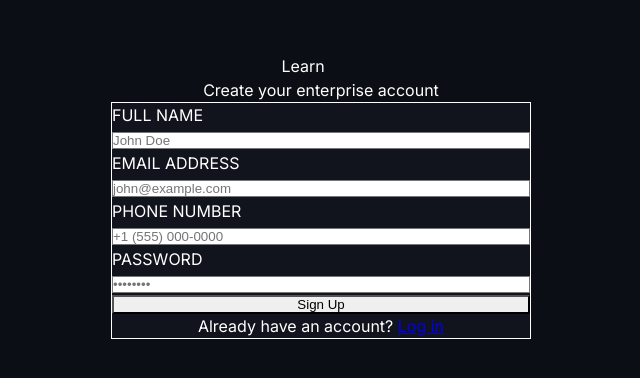
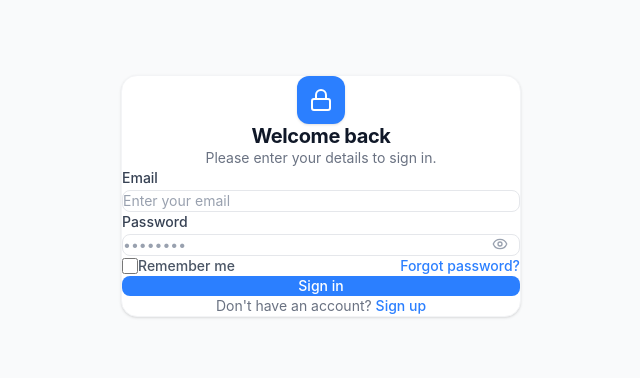
Before and after one commit to rahul02-dat/learnflowms-demo, a React (Vite) app in the folder frontend/web/: page / in a window 1280 px wide. Shown: the part 204-582 px from the top of the page, without its empty margins (319-959 px from the left). Built offline with nearby package versions, Linux system fonts and the light colour scheme; no server answers.

Commit message:
Frontend Changes

```diff
--- a/frontend/web/src/App.tsx
+++ b/frontend/web/src/App.tsx
@@ -3,7 +3,7 @@ import { useForm } from 'react-hook-form';
 import { zodResolver } from '@hookform/resolvers/zod';
 import * as z from 'zod';
 import { useMutation } from '@tanstack/react-query';
-import { Shield, Mail, Lock, User, Phone, ArrowRight, Loader2 } from 'lucide-react';
+import { Lock, Eye, Loader2 } from 'lucide-react';
 import { apiClient } from './lib/api';
 
 const registerSchema = z.object({
@@ -13,135 +13,254 @@ const registerSchema = z.object({
   password: z.string().min(8, "Password must be at least 8 characters"),
 });
 
+const loginSchema = z.object({
+  email: z.string().email("Invalid email address"),
+  password: z.string().min(1, "Password is required"),
+  remember: z.boolean().optional(),
+});
+
 type RegisterFormValues = z.infer<typeof registerSchema>;
+type LoginFormValues = z.infer<typeof loginSchema>;
 
 function App() {
-  const [isSuccess, setIsSuccess] = useState(false);
+  const [isLogin, setIsLogin] = useState(true);
+  const [showPassword, setShowPassword] = useState(false);
 
-  const { register, handleSubmit, formState: { errors } } = useForm<RegisterFormValues>({
+  // Login Form
+  const {
+    register: registerLogin,
+    handleSubmit: handleSubmitLogin,
+    formState: { errors: loginErrors }
+  } = useForm<LoginFormValues>({
+    resolver: zodResolver(loginSchema)
+  });
+
+  const loginMutation = useMutation({
+    mutationFn: async (data: LoginFormValues) => {
+      const response = await apiClient.post('/auth/login', data);
+      return response.data;
+    },
+    onSuccess: () => {
+      // Handle successful login
+      alert("Logged in successfully!");
+    }
+  });
+
+  const onLoginSubmit = (data: LoginFormValues) => {
+    loginMutation.mutate(data);
+  };
+
+  // Register Form
+  const {
+    register: registerSignup,
+    handleSubmit: handleSubmitSignup,
+    formState: { errors: signupErrors }
+  } = useForm<RegisterFormValues>({
     resolver: zodResolver(registerSchema)
   });
 
-  const mutation = useMutation({
+  const registerMutation = useMutation({
     mutationFn: async (data: RegisterFormValues) => {
       const response = await apiClient.post('/auth/register', data);
       return response.data;
     },
     onSuccess: () => {
-      setIsSuccess(true);
+      // Handle successful registration
+      alert("Registered successfully! Please check your email.");
+      setIsLogin(true);
     }
   });
 
-  const onSubmit = (data: RegisterFormValues) => {
-    mutation.mutate(data);
+  const onRegisterSubmit = (data: RegisterFormValues) => {
+    registerMutation.mutate(data);
   };
 
   return (
-    <div className="min-h-screen bg-background flex flex-col items-center justify-center p-6">
+    <div className="min-h-screen bg-gray-50 flex flex-col items-center justify-center p-6 font-sans">
+      <div className="w-full max-w-[400px] bg-white rounded-2xl shadow-sm border border-gray-100 p-8 sm:p-10">
 
-      <div className="w-full max-w-[420px]">
-        {/* Header / Logo */}
-        <div className="text-center mb-10">
-          <div className="text-3xl font-bold mb-2 tracking-tight">
-            Learn<span className="text-transparent bg-clip-text bg-gradient-to-r from-primary to-accent">Flow</span>
+        {/* Header Icon */}
+        <div className="flex justify-center mb-5">
+          <div className="w-12 h-12 bg-blue-500 rounded-xl flex items-center justify-center shadow-sm">
+            <Lock className="w-6 h-6 text-white" />
           </div>
-          <p className="text-gray-500 text-sm">Create your enterprise account</p>
         </div>
 
-        {/* Minimal Card */}
-        <div className="bg-[#11141D] rounded-2xl p-8 sm:p-10 shadow-2xl border border-white/5">
-          {isSuccess ? (
-            <div className="text-center py-6">
-              <Shield className="w-12 h-12 text-primary mx-auto mb-6 opacity-80" />
-              <h2 className="text-xl font-semibold mb-3 text-white">Check Your Email</h2>
-              <p className="text-gray-400 text-sm mb-8 leading-relaxed">
-                We've sent a verification code to your email. Please verify to activate your account.
-              </p>
-              <button
-                className="w-full bg-white/5 hover:bg-white/10 text-white rounded-lg py-3 text-sm font-medium transition-colors"
-                onClick={() => window.location.reload()}
-              >
-                Back to Login
-              </button>
+        {isLogin ? (
+          <>
+            {/* Login Header */}
+            <div className="text-center mb-8">
+              <h2 className="text-xl font-bold text-gray-900 mb-1.5">Welcome back</h2>
+              <p className="text-gray-500 text-sm">Please enter your details to sign in.</p>
             </div>
-          ) : (
-            <>
-              {mutation.isError && (
-                <div className="mb-6 p-4 rounded-lg bg-red-500/10 border border-red-500/20 text-red-400 text-sm">
-                  {(mutation.error as any)?.response?.data?.detail || "An error occurred during registration."}
+
+            {/* Login Error */}
+            {loginMutation.isError && (
+              <div className="mb-6 p-3 rounded-lg bg-red-50 border border-red-100 text-red-600 text-sm text-center">
+                {(loginMutation.error as any)?.response?.data?.detail || "Invalid credentials."}
               </div>
             )}
 
-              <form onSubmit={handleSubmit(onSubmit)} className="space-y-5">
+            {/* Login Form */}
+            <form onSubmit={handleSubmitLogin(onLoginSubmit)} className="space-y-4">
               <div>
-                  <label className="block text-xs font-medium text-gray-400 mb-1.5 uppercase tracking-wider">Full Name</label>
+                <label className="block text-sm font-medium text-gray-700 mb-1.5">Email</label>
                 <input
-                    {...register("full_name")}
-                    type="text"
-                    className="w-full bg-black/20 border border-white/5 rounded-lg py-3 px-4 text-white text-sm focus:outline-none focus:ring-1 focus:ring-primary/50 focus:border-primary/50 transition-all placeholder:text-gray-600"
-                    placeholder="John Doe"
+                  {...registerLogin("email")}
+                  type="email"
+                  className="w-full bg-white border border-gray-200 rounded-lg py-2.5 px-3.5 text-gray-900 text-sm focus:outline-none focus:ring-2 focus:ring-blue-500/20 focus:border-blue-500 transition-all placeholder:text-gray-400"
+                  placeholder="Enter your email"
                 />
-                  {errors.full_name && <p className="text-red-400 text-xs mt-1.5">{errors.full_name.message}</p>}
+                {loginErrors.email && <p className="text-red-500 text-xs mt-1.5">{loginErrors.email.message}</p>}
               </div>
 
               <div>
-                  <label className="block text-xs font-medium text-gray-400 mb-1.5 uppercase tracking-wider">Email Address</label>
+                <label className="block text-sm font-medium text-gray-700 mb-1.5">Password</label>
+                <div className="relative">
                   <input
-                    {...register("email")}
-                    type="email"
-                    className="w-full bg-black/20 border border-white/5 rounded-lg py-3 px-4 text-white text-sm focus:outline-none focus:ring-1 focus:ring-primary/50 focus:border-primary/50 transition-all placeholder:text-gray-600"
-                    placeholder="john@example.com"
+                    {...registerLogin("password")}
+                    type={showPassword ? "text" : "password"}
+                    className="w-full bg-white border border-gray-200 rounded-lg py-2.5 pl-3.5 pr-10 text-gray-900 text-sm focus:outline-none focus:ring-2 focus:ring-blue-500/20 focus:border-blue-500 transition-all placeholder:text-gray-400"
+                    placeholder="••••••••"
                   />
-                  {errors.email && <p className="text-red-400 text-xs mt-1.5">{errors.email.message}</p>}
+                  <button
+                    type="button"
+                    onClick={() => setShowPassword(!showPassword)}
+                    className="absolute right-3 top-1/2 -translate-y-1/2 text-gray-400 hover:text-gray-600 focus:outline-none"
+                  >
+                    <Eye className="w-4 h-4" />
+                  </button>
+                </div>
+                {loginErrors.password && <p className="text-red-500 text-xs mt-1.5">{loginErrors.password.message}</p>}
               </div>
 
-                <div>
-                  <label className="block text-xs font-medium text-gray-400 mb-1.5 uppercase tracking-wider">Phone Number</label>
+              <div className="flex items-center justify-between pt-1">
+                <label className="flex items-center space-x-2 cursor-pointer">
                   <input
-                    {...register("phone_number")}
-                    type="tel"
-                    className="w-full bg-black/20 border border-white/5 rounded-lg py-3 px-4 text-white text-sm focus:outline-none focus:ring-1 focus:ring-primary/50 focus:border-primary/50 transition-all placeholder:text-gray-600"
-                    placeholder="+1 (555) 000-0000"
+                    type="checkbox"
+                    {...registerLogin("remember")}
+                    className="w-4 h-4 rounded border-gray-300 text-blue-500 focus:ring-blue-500"
                   />
-                  {errors.phone_number && <p className="text-red-400 text-xs mt-1.5">{errors.phone_number.message}</p>}
-                </div>
-
-                <div>
-                  <label className="block text-xs font-medium text-gray-400 mb-1.5 uppercase tracking-wider">Password</label>
-                  <input
-                    {...register("password")}
-                    type="password"
-                    className="w-full bg-black/20 border border-white/5 rounded-lg py-3 px-4 text-white text-sm focus:outline-none focus:ring-1 focus:ring-primary/50 focus:border-primary/50 transition-all placeholder:text-gray-600"
-                    placeholder="••••••••"
-                  />
-                  {errors.password && <p className="text-red-400 text-xs mt-1.5">{errors.password.message}</p>}
+                  <span className="text-sm text-gray-600 font-medium">Remember me</span>
+                </label>
+                <a href="#" className="text-sm font-medium text-blue-500 hover:text-blue-600">Forgot password?</a>
               </div>
 
               <div className="pt-2">
                 <button
                   type="submit"
-                    disabled={mutation.isPending}
-                    className="w-full bg-gradient-to-r from-primary to-accent hover:opacity-90 text-white rounded-lg py-3 text-sm font-medium transition-all disabled:opacity-50 flex justify-center items-center"
+                  disabled={loginMutation.isPending}
+                  className="w-full bg-blue-500 hover:bg-blue-600 text-white rounded-lg py-2.5 text-sm font-medium transition-colors disabled:opacity-70 flex justify-center items-center"
                 >
-                    {mutation.isPending ? (
-                      <><Loader2 className="w-4 h-4 animate-spin mr-2" /> Creating account...</>
+                  {loginMutation.isPending ? (
+                    <><Loader2 className="w-4 h-4 animate-spin mr-2" /> Signing in...</>
                   ) : (
-                      'Sign Up'
+                    'Sign in'
                   )}
                 </button>
               </div>
             </form>
 
-              <div className="mt-8 text-center">
-                <p className="text-gray-500 text-sm">
-                  Already have an account? <a href="#" className="text-primary hover:text-white transition-colors">Log in</a>
+            <div className="mt-6 text-center">
+              <p className="text-sm text-gray-500">
+                Don't have an account? <button type="button" onClick={() => setIsLogin(false)} className="text-blue-500 font-medium hover:text-blue-600 transition-colors ml-1">Sign up</button>
+              </p>
+            </div>
+          </>
+        ) : (
+          <>
+            {/* Register Header */}
+            <div className="text-center mb-8">
+              <h2 className="text-xl font-bold text-gray-900 mb-1.5">Create account</h2>
+              <p className="text-gray-500 text-sm">Please fill in the details to sign up.</p>
+            </div>
+
+            {/* Register Error */}
+            {registerMutation.isError && (
+              <div className="mb-6 p-3 rounded-lg bg-red-50 border border-red-100 text-red-600 text-sm text-center">
+                {(registerMutation.error as any)?.response?.data?.detail || "An error occurred during registration."}
+              </div>
+            )}
+
+            {/* Register Form */}
+            <form onSubmit={handleSubmitSignup(onRegisterSubmit)} className="space-y-4">
+              <div>
+                <label className="block text-sm font-medium text-gray-700 mb-1.5">Full Name</label>
+                <input
+                  {...registerSignup("full_name")}
+                  type="text"
+                  className="w-full bg-white border border-gray-200 rounded-lg py-2.5 px-3.5 text-gray-900 text-sm focus:outline-none focus:ring-2 focus:ring-blue-500/20 focus:border-blue-500 transition-all placeholder:text-gray-400"
+                  placeholder="John Doe"
+                />
+                {signupErrors.full_name && <p className="text-red-500 text-xs mt-1.5">{signupErrors.full_name.message}</p>}
+              </div>
+
+              <div>
+                <label className="block text-sm font-medium text-gray-700 mb-1.5">Email Address</label>
+                <input
+                  {...registerSignup("email")}
+                  type="email"
+                  className="w-full bg-white border border-gray-200 rounded-lg py-2.5 px-3.5 text-gray-900 text-sm focus:outline-none focus:ring-2 focus:ring-blue-500/20 focus:border-blue-500 transition-all placeholder:text-gray-400"
+                  placeholder="john@example.com"
+                />
+                {signupErrors.email && <p className="text-red-500 text-xs mt-1.5">{signupErrors.email.message}</p>}
+              </div>
+
+              <div>
+                <label className="block text-sm font-medium text-gray-700 mb-1.5">Phone Number</label>
+                <input
+                  {...registerSignup("phone_number")}
+                  type="tel"
+                  className="w-full bg-white border border-gray-200 rounded-lg py-2.5 px-3.5 text-gray-900 text-sm focus:outline-none focus:ring-2 focus:ring-blue-500/20 focus:border-blue-500 transition-all placeholder:text-gray-400"
+                  placeholder="+1 (555) 000-0000"
+                />
+                {signupErrors.phone_number && <p className="text-red-500 text-xs mt-1.5">{signupErrors.phone_number.message}</p>}
+              </div>
+
+              <div>
+                <label className="block text-sm font-medium text-gray-700 mb-1.5">Password</label>
+                <div className="relative">
+                  <input
+                    {...registerSignup("password")}
+                    type={showPassword ? "text" : "password"}
+                    className="w-full bg-white border border-gray-200 rounded-lg py-2.5 pl-3.5 pr-10 text-gray-900 text-sm focus:outline-none focus:ring-2 focus:ring-blue-500/20 focus:border-blue-500 transition-all placeholder:text-gray-400"
+                    placeholder="••••••••"
+                  />
+                  <button
+                    type="button"
+                    onClick={() => setShowPassword(!showPassword)}
+                    className="absolute right-3 top-1/2 -translate-y-1/2 text-gray-400 hover:text-gray-600 focus:outline-none"
+                  >
+                    <Eye className="w-4 h-4" />
+                  </button>
+                </div>
+                {signupErrors.password && <p className="text-red-500 text-xs mt-1.5">{signupErrors.password.message}</p>}
+              </div>
+
+              <div className="pt-2">
+                <button
+                  type="submit"
+                  disabled={registerMutation.isPending}
+                  className="w-full bg-blue-500 hover:bg-blue-600 text-white rounded-lg py-2.5 text-sm font-medium transition-colors disabled:opacity-70 flex justify-center items-center"
+                >
+                  {registerMutation.isPending ? (
+                    <><Loader2 className="w-4 h-4 animate-spin mr-2" /> Creating account...</>
+                  ) : (
+                    'Sign up'
+                  )}
+                </button>
+              </div>
+            </form>
+
+            <div className="mt-6 text-center">
+              <p className="text-sm text-gray-500">
+                Already have an account? <button type="button" onClick={() => setIsLogin(true)} className="text-blue-500 font-medium hover:text-blue-600 transition-colors ml-1">Sign in</button>
               </p>
             </div>
           </>
         )}
       </div>
     </div>
-    </div>
   );
 }
 
--- a/frontend/web/src/index.css
+++ b/frontend/web/src/index.css
@@ -1,8 +1,6 @@
 @import url('https://fonts.googleapis.com/css2?family=Inter:wght@300;400;500;600;700;800&display=swap');
 
-@tailwind base;
-@tailwind components;
-@tailwind utilities;
+@import "tailwindcss";
 
 :root {
   --color-bg: #0B0E14;
@@ -27,8 +25,6 @@
 
 body {
   font-family: 'Inter', -apple-system, BlinkMacSystemFont, 'Segoe UI', Roboto, Oxygen, Ubuntu, Cantarell, 'Open Sans', 'Helvetica Neue', sans-serif;
-  background-color: var(--color-bg);
-  color: var(--color-text);
   line-height: 1.5;
   -webkit-font-smoothing: antialiased;
   -moz-osx-font-smoothing: grayscale;
```
Lines whose indentation alone changed are shown as unchanged.
